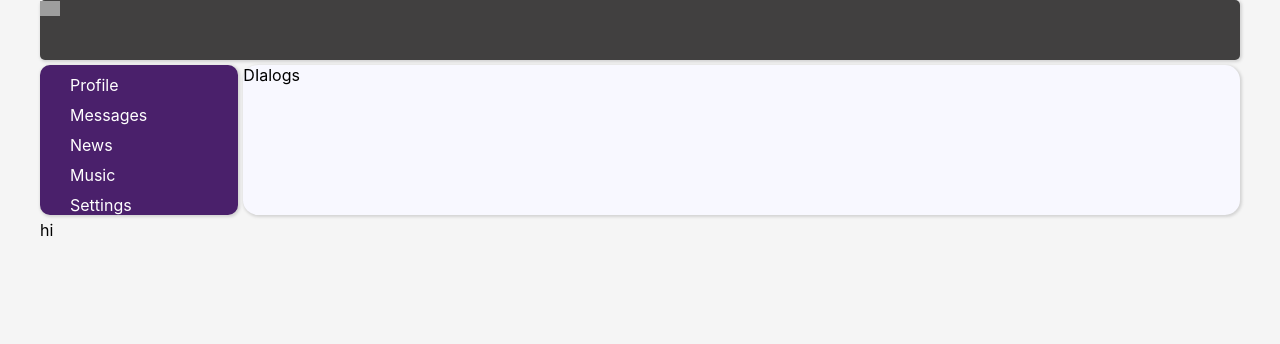
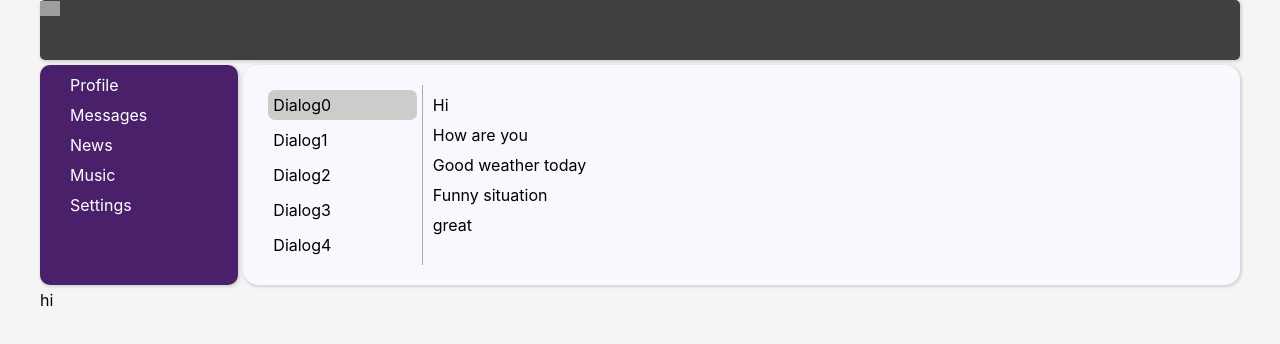
Before and after one commit to igorFilipenco/react-samurai, a React (Create React App) app: page /dialogs in a window 1280 px wide. Shown: the top 344 px of the page. Built offline with nearby package versions, Linux system fonts and the light colour scheme; grey boxes are pictures that could not be loaded.

Commit message:
feature/master: 21-styles-router-refactor

```diff
--- a/src/App.jsx
+++ b/src/App.jsx
@@ -1,15 +1,12 @@
-import { Route, Routes } from 'react-router-dom';
+import { Routes } from 'react-router-dom';
 //components
 import Footer from './components/footer/Footer';
 import Header from './components/header/Header';
 import NavBar from './components/navbar/NavBar';
-import ProfilePage from './components/pages/profile/ProfilePage';
-import Dialogs from './components/pages/dialogs/Dialogs';
+//services
+import RoutingService from './services/RoutingService';
 //style
 import './App.css';
-
-
-// import s from './App.css';
 
 
 const App = () => {
@@ -19,9 +16,7 @@ const App = () => {
       <NavBar />
       <div className='app-wrapper-content'>
         <Routes>
-          <Route path='/' exact element={<ProfilePage />} />
-          <Route path='/profile' element={<ProfilePage />} />
-          <Route path='/dialogs' element={<Dialogs />} />
+          {RoutingService.getRoutes()}
         </Routes>
       </div>
       <Footer />
--- a/src/components/navbar/NavBar.jsx
+++ b/src/components/navbar/NavBar.jsx
@@ -4,8 +4,8 @@ import { Link } from 'react-router-dom';
 
 const NavBar = () => {
   return (
-    <nav className={s.sidebar}>
-      <div className={`${s.item} ${s.active}`}>
+    <nav className={s.sidebarContainer}>
+      <div className={s.item + ' ' + s.active}>
         <Link to='/profile'>Profile</Link>
       </div>
       <div className={s.item}>
--- a/src/components/navbar/NavBar.module.css
+++ b/src/components/navbar/NavBar.module.css
@@ -1,4 +1,4 @@
-.sidebar {
+.sidebarContainer {
     grid-area: nav;
     border-radius: 10px;
     box-shadow: 1px 1px 3px 1px lightgray;
@@ -11,8 +11,8 @@
     text-decoration: #fafafa;
 }
 
-.item.active {
-    color: #000000;
+.item .active {
+    color: darkgray;
 }
 
 a {
--- a/src/components/pages/dialogs/Dialogs.jsx
+++ b/src/components/pages/dialogs/Dialogs.jsx
@@ -1,12 +1,45 @@
-// import s from './Dialogs.module.css';
+import s from './Dialogs.module.css';
 
 
 const Dialogs = () => {
   return(
-    <>
-        DIalogs
-    </>
-  )
-}
+    <div className={s.dialogsContainer}>
+      <div className={s.dialogs}>
+        <div className={s.dialog + ' ' + s.active}>
+          Dialog0
+        </div>
+        <div className={s.dialog}>
+          Dialog1
+        </div>
+        <div className={s.dialog}>
+          Dialog2
+        </div>
+        <div className={s.dialog}>
+          Dialog3
+        </div>
+        <div className={s.dialog}>
+          Dialog4
+        </div>
+      </div>
+
+      <div className={s.messages}>
+        <div className={s.message}>
+          Hi
+        </div>
+        <div className={s.message}>
+          How are you
+        </div>
+        <div className={s.message}>
+          Good weather today
+        </div>
+        <div className={s.message}>
+          Funny situation
+        </div>
+        <div className={s.message}>
+          great
+        </div>
+      </div>
+    </div>
+  )}
 
 export default Dialogs;
--- a/src/components/pages/dialogs/Dialogs.module.css
+++ b/src/components/pages/dialogs/Dialogs.module.css
@@ -0,0 +1,27 @@
+.dialogsContainer {
+    margin: 20px;
+    display: grid;
+    grid-template-columns: 2fr 10fr;
+}
+
+.dialogs {
+    border-right: solid 1px #ababab;
+}
+
+.dialog {
+    margin: 5px;
+    padding : 5px;
+}
+
+.dialogs .active {
+    background: #cecbcb;
+    border-radius: 7px;
+}
+
+.messages {
+
+}
+
+.messages .message {
+    margin: 10px;
+}
--- a/src/components/pages/profile/ProfilePage.jsx
+++ b/src/components/pages/profile/ProfilePage.jsx
@@ -4,7 +4,7 @@ import MyPosts from '../../myposts/MyPosts';
 
 const ProfilePage = () => {
   return (
-    <div className={s.profileContainer}>
+    <div className={s.container}>
       <img
         src='https://c4.wallpaperflare.com/wallpaper/39/346/426/digital-art-men-city-futuristic-night-hd-wallpaper-thumb.jpg'
         alt='logo' />
--- a/src/components/pages/profile/ProfilePage.module.css
+++ b/src/components/pages/profile/ProfilePage.module.css
@@ -1,4 +1,4 @@
-.profile-container {
+.container {
     margin: 20px;
 }
 
--- /dev/null
+++ b/src/services/RoutingService.jsx
@@ -0,0 +1,23 @@
+import ProfilePage from '../components/pages/profile/ProfilePage';
+import Dialogs from '../components/pages/dialogs/Dialogs';
+import { Route } from 'react-router-dom';
+
+/**
+ * Service-helper to work with app urls\routes
+ */
+class RoutingService {
+
+  /**
+   * Method to get all app route-components
+   * @returns {JSX.Element[]}
+   */
+  static getRoutes = () => {
+    return [
+      <Route path='/' exact element={<ProfilePage />} />,
+      <Route path='/profile' element={<ProfilePage />} />,
+      <Route path='/dialogs' element={<Dialogs />} />,
+    ]
+  };
+}
+
+export default RoutingService;
```
